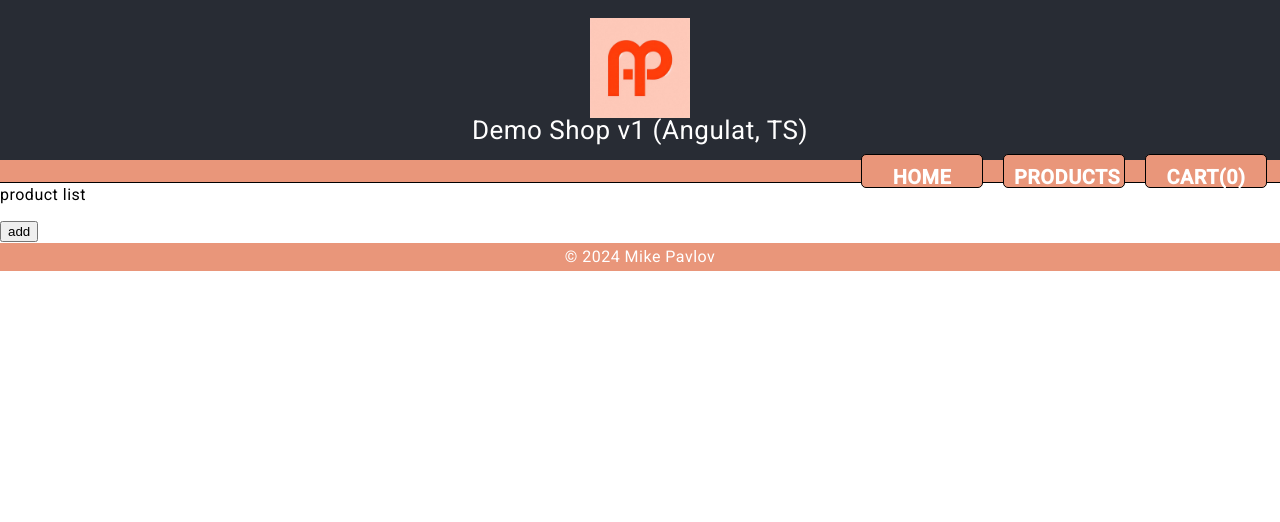
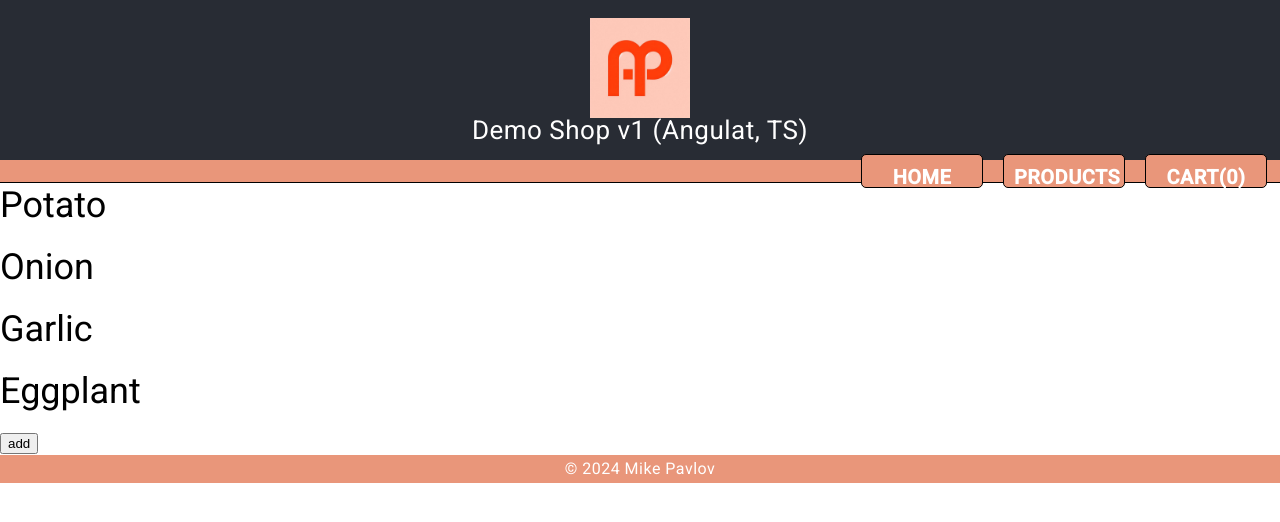
Before and after one commit to varan123/shop_angular_ts, an Angular app: page /home in a window 1280 px wide. Shown: the top 522 px of the page. Built offline with nearby package versions, Linux system fonts and the light colour scheme.

Commit message:
add Product model class

```diff
--- a/src/app/app.component.ts
+++ b/src/app/app.component.ts
@@ -1,6 +1,7 @@
 import { Component } from '@angular/core';
 import { CtxService } from './ctx.service';
 import data from './data/data.json';
+import { Product } from './product';
 
 
 @Component({
@@ -13,10 +14,10 @@ export class AppComponent {
   ctx: any = {};
 
   //add int counter
-  counter = 0;
+  counter: number = 0;
 
   //add products
-  products = data['products'];
+  products_json = data['products'];
 
   //add increment function
   increment() {
@@ -35,6 +36,14 @@ export class AppComponent {
 
   constructor(private ctxService: CtxService) {
     this.ctx = ctxService.ctx;
+
+    //parse json data loop
+    this.ctx.products = [];
+
+    for (let i = 0; i < this.products_json.length; i++) {
+      let product = this.products_json[i];
+      this.ctx.products.push(new Product(product.id, product.name, product.price, product.description, product.img));
+    }
   }
 
 }
--- a/src/app/product-list/product-list.component.html
+++ b/src/app/product-list/product-list.component.html
@@ -1 +1,5 @@
-<p>product list</p>
+<div class="products">
+  <div *ngFor="let product of products" class="product">
+    <h3>{{ product.name }}</h3>
+  </div>
+</div>
--- a/src/app/product-list/product-list.component.ts
+++ b/src/app/product-list/product-list.component.ts
@@ -1,4 +1,6 @@
-import { Component, Input } from '@angular/core';
+import { Component } from '@angular/core';
+import { CtxService } from '../ctx.service';
+import { Product } from '../product';
 
 @Component({
   selector: 'app-product-list',
@@ -7,8 +9,29 @@ import { Component, Input } from '@angular/core';
 })
 export class ProductListComponent {
 
+  //add ctxService
+  ctx: any = {};
 
-  constructor() {
+  //add products
+  products : Product[] = [];
+
+  //add cart
+  cart = [];
+
+  //get products
+  getProducts() {
+    return this.products;
+  }
+
+  //add to cart
+  addToCart(product: Product) {
+
+  }
+
+
+  constructor(private ctxService: CtxService) {
+    this.ctx = ctxService.ctx;
+    this.products = this.ctx.products;
 
   }
 
--- /dev/null
+++ b/src/app/product.ts
@@ -0,0 +1,15 @@
+export class Product {
+  id: number;
+  name: string;
+  price: number;
+  description: string;
+  imageUrl: string;
+
+  constructor(id: number, name: string, price: number, description: string, imageUrl: string) {
+    this.id = id;
+    this.name = name;
+    this.price = price;
+    this.description = description;
+    this.imageUrl = imageUrl;
+  }
+}
```
Also changed, not shown: 1 other file (tests, documents, lock files or other folders).
